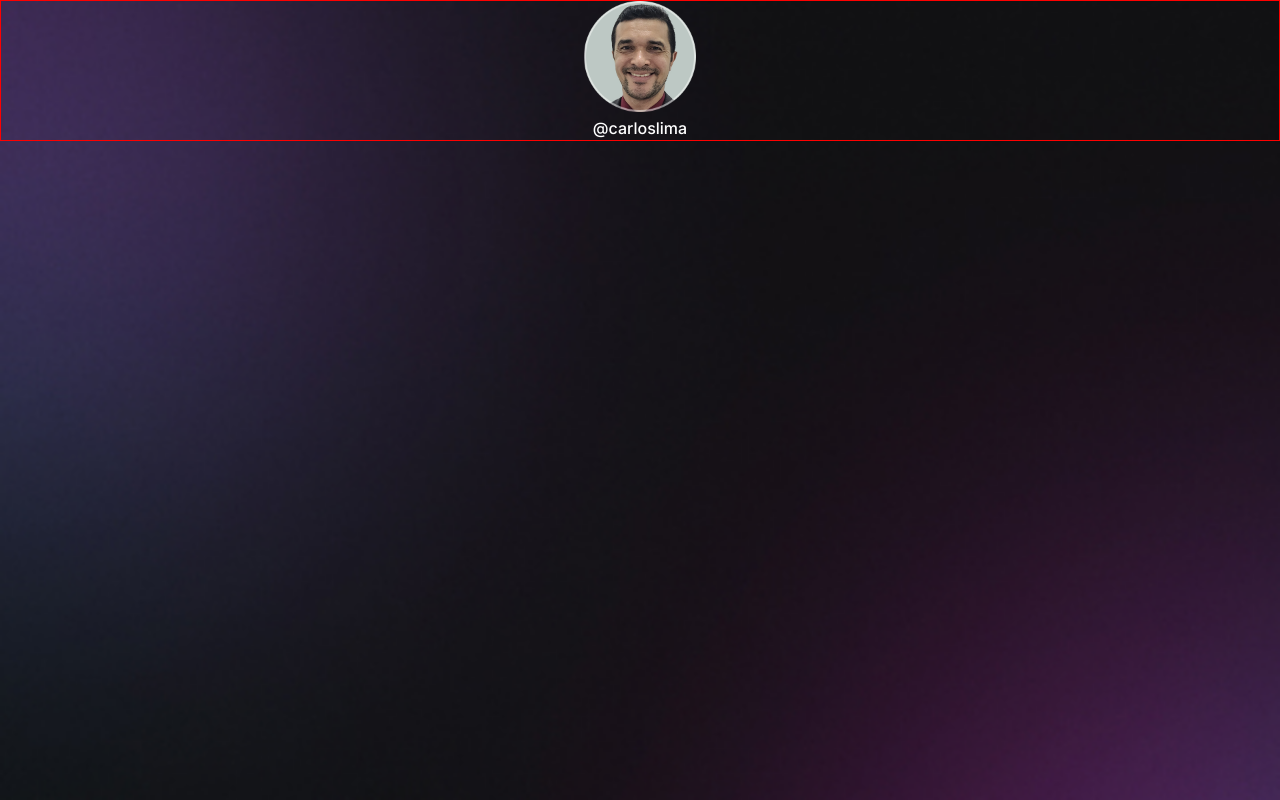
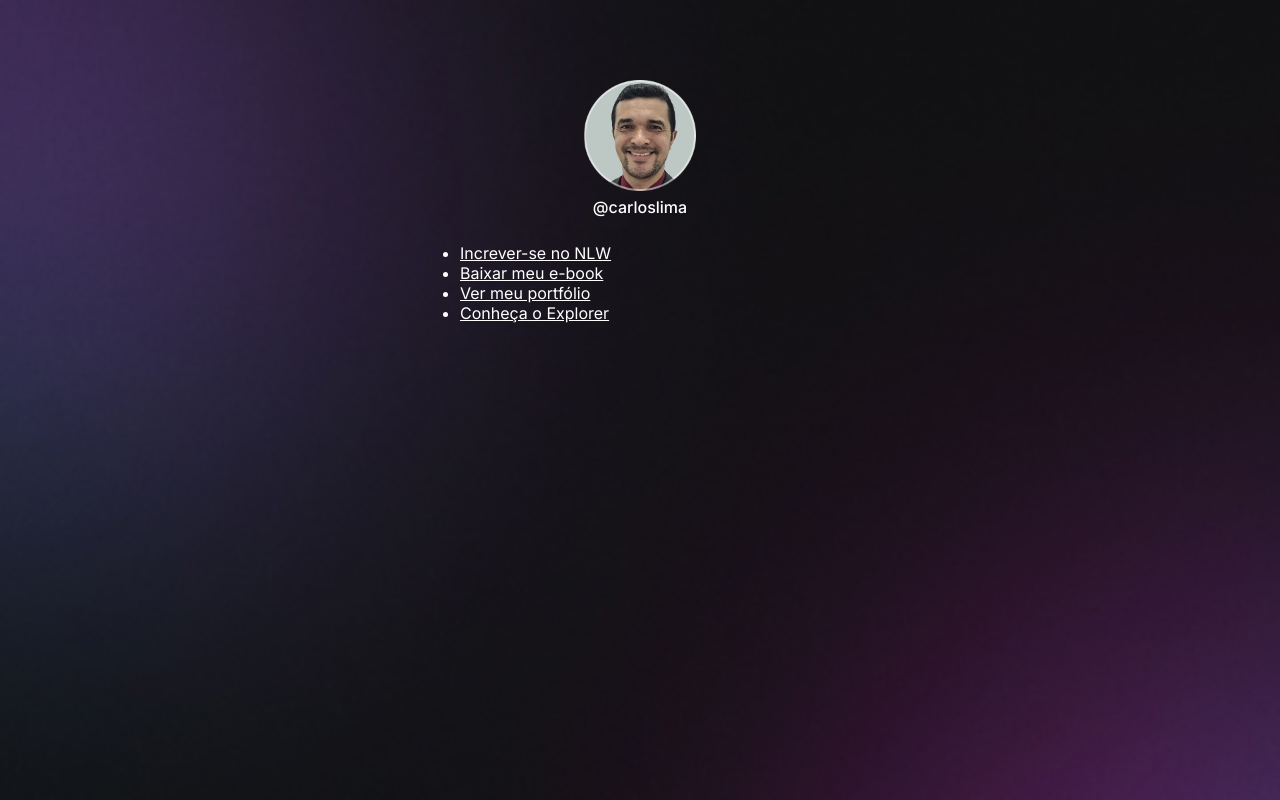
Before and after one commit to Carlosjw/discover-2025, a plain HTML site: page index.html in a window 1280 px wide. Drawn offline with Linux system fonts and the light colour scheme.

Commit message:
updateLesson

```diff
--- a/index.html
+++ b/index.html
@@ -19,6 +19,19 @@
       <img src="./assets/Avatar.png" alt="foto-perfil">
       <p>@carloslima</p>
     </div>
+    <ul>
+      <li>
+        <a href="#">Increver-se no NLW</a>
+      </li>
+      <li>
+        <a href="#">Baixar meu e-book</a>
+      </li>
+      <li>
+        <a href="https://github.com/Carlosjw" target="_blank">Ver meu portfólio</a></li>
+      <li>
+        <a href="https://rocketseat.com.br/explorer" target="_blank">Conheça o Explorer</a>
+      </li>
+    </ul>
   </div>
 </body>
 
--- a/style.css
+++ b/style.css
@@ -23,15 +23,15 @@ body * {
 }
 
 #container {
-  border: 1px solid red;
-  /* width: 360px; */
-  margin: auto;
+  width: 360px;
+  margin:56px auto 0px;
 
-  display: block;
+
 }
 
 #profile {
   text-align: center;
+  padding: 24px;
 }
 
 #profile img {
```
Also changed, not shown: 1 other file.
